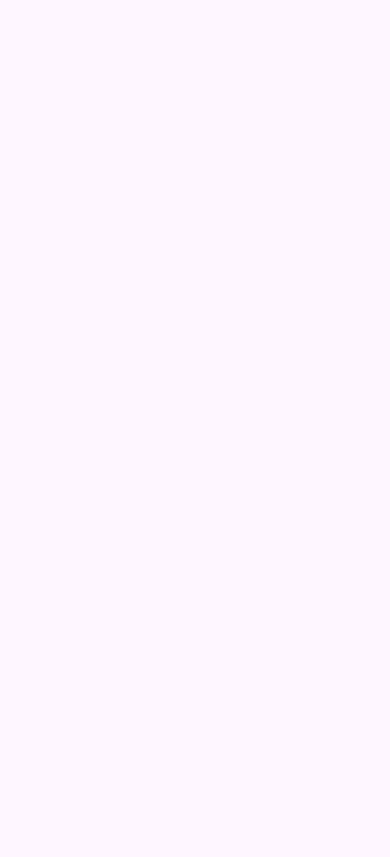
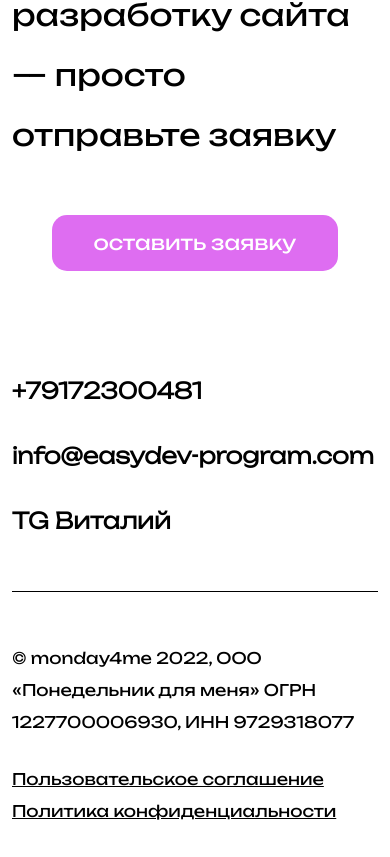
Before and after one commit to SvyatoSllav/EasyDevSite, a Vue app: page / in a window 390 px wide. Shown: the part 7286-8143 px from the top of the page. Before the commit the page ends 7065 px from the top, so only its background shows below. Built offline with nearby package versions, Linux system fonts and the light colour scheme.

Commit message:
Сделал адаптив для футера

```diff
--- a/src/App.vue
+++ b/src/App.vue
@@ -12,7 +12,7 @@
   <contact-us></contact-us>
   <the-portfolio></the-portfolio>
   <the-services></the-services>
-  <!-- <the-footer></the-footer> -->
+  <the-footer></the-footer>
 </template>
 
 <script>
@@ -24,7 +24,7 @@ import TheClients from "@/components/TheClients";
 import ContactUs from "@/components/ContactUs";
 import ThePortfolio from "@/components/ThePortfolio";
 import TheServices from "@/components/TheServices";
-// import TheFooter from "@/components/TheFooter";
+import TheFooter from "@/components/TheFooter";
 export default {
   data() {
     return {
@@ -40,7 +40,7 @@ export default {
     ContactUs,
     ThePortfolio,
     TheServices,
-    // TheFooter,
+    TheFooter,
   },
 };
 </script>
--- a/src/assets/styles/clients.css
+++ /dev/null
@@ -1,40 +0,0 @@
-.clients {
-    background-color: #fff;
-}
-
-.clients__tags-wrapper {
-    max-width: 1161px;
-    margin: 0 auto;
-}
-
-.client-tags {
-    padding-top: 165px;
-    margin-left: auto;
-    margin-bottom: 70px;
-    width: 252px;
-}
-
-.client-tags h3:nth-child(2) {
-    text-align: center;
-}
-
-.clients-banner-wrapper {
-    display: flex;
-    overflow: hidden;
-}
-
-.clients__banner {
-    animation: slide 5s linear infinite;
-    margin-left: 165px;
-}
-
-
-@keyframes slide {
-    0% {
-        transform: translate(0);
-    }
-
-    100% {
-        transform: translate(-1570px);
-    }
-}
--- a/src/components/TheClients.vue
+++ b/src/components/TheClients.vue
@@ -19,5 +19,43 @@ export default {};
 </script>
 
 <style scoped>
-@import "@/assets/styles/clients.css";
+.clients {
+  background-color: #fff;
+}
+
+.clients__tags-wrapper {
+  max-width: 1161px;
+  margin: 0 auto;
+}
+
+.client-tags {
+  padding-top: 165px;
+  margin-left: auto;
+  margin-bottom: 70px;
+  width: 252px;
+}
+
+.client-tags h3:nth-child(2) {
+  text-align: center;
+}
+
+.clients-banner-wrapper {
+  display: flex;
+  overflow: hidden;
+}
+
+.clients__banner {
+  animation: slide 5s linear infinite;
+  margin-left: 165px;
+}
+
+@keyframes slide {
+  0% {
+    transform: translate(0);
+  }
+
+  100% {
+    transform: translate(-1570px);
+  }
+}
 </style>
--- a/src/components/TheFooter.vue
+++ b/src/components/TheFooter.vue
@@ -9,16 +9,21 @@
         Хотите начать разработку сайта — просто отправьте заявку
       </h1>
       <contact-button></contact-button>
+      <div class="footer__contacts-wrapper">
         <div class="footer__contacts">
           <h3 class="footer__phone-contact">
             <a href="tel:+79172300481">+79172300481</a>
           </h3>
           <h3 class="footer__mail-contact">
-          <a href="mailto:info@easydev-program.com">info@easydev-program.com</a>
+            <a href="mailto:info@easydev-program.com"
+              >info@easydev-program.com</a
+            >
           </h3>
           <h3 class="footer__telegram-contact">
             <a href="https://t.me/EasyDevVi">TG Виталий</a>
           </h3>
+        </div>
+        <img src="../assets/img/footer_img.png" alt="" class="footer__image" />
       </div>
       <div class="footer__copyright">
         <div class="footer-copyright-text">
@@ -41,5 +46,129 @@ export default {};
 </script>
 
 <style scoped>
-@import "@/assets/styles/footer.css";
+.footer {
+  background-color: #fff;
+}
+
+.footer__wrapper {
+  max-width: 1161px;
+  padding-top: 66px;
+  margin: 0 auto;
+}
+
+.footer__tags {
+  width: 230px;
+  margin-left: 20px;
+}
+
+.footer__tags h3:last-child {
+  text-align: end;
+}
+
+.footer__title {
+  font-family: "Unbounded";
+  font-style: normal;
+  font-weight: 400;
+  font-size: var(--title-fz);
+  line-height: 60px;
+  margin: 50px 0;
+}
+
+.footer__contacts {
+  margin-top: 100px;
+  margin-bottom: 50px;
+  font-family: "Unbounded-Light";
+  font-weight: 100;
+  font-style: normal;
+  font-size: var(--sub_title-fz);
+  line-height: 56px;
+  display: grid;
+  grid-template-columns: repeat(3, 1fr);
+  column-gap: 80px;
+  white-space: nowrap;
+  padding-bottom: 25px;
+  border-bottom: 1px solid black;
+}
+
+.footer__image {
+  display: none;
+}
+
+.footer__copyright {
+  display: flex;
+  justify-content: space-between;
+}
+
+.footer-copyright-text {
+  font-family: "Unbounded";
+  font-style: normal;
+  font-weight: 400;
+  font-size: 16px;
+  line-height: 32px;
+  max-width: 502px;
+}
+
+.footer-copyright-links {
+  display: flex;
+  flex-direction: column;
+  font-family: "Unbounded";
+  font-style: normal;
+  font-weight: 400;
+  font-size: 16px;
+  line-height: 32px;
+  text-decoration-line: underline;
+}
+
+@media screen and (max-width: 1160px) {
+  .footer__wrapper {
+    padding: 30px 36px;
+  }
+  .footer__contacts {
+    display: flex;
+    flex-direction: column;
+  }
+  .footer__contacts h3 {
+    margin-bottom: 25px;
+  }
+  .footer__contacts-wrapper {
+    display: flex;
+  }
+  .footer__image {
+    max-width: 350px;
+    max-height: 232px;
+    align-self: center;
+    padding-left: 35px;
+    display: inline;
+  }
+}
+@media screen and (max-width: 1026px) {
+  .footer__contacts-wrapper {
+    display: block;
+  }
+  .footer__image {
+    display: none;
+  }
+  .footer__copyright {
+    flex-direction: column;
+  }
+  .footer-copyright-text {
+    margin-bottom: 25px;
+  }
+}
+
+@media screen and (max-width: 425px) {
+  .footer__wrapper {
+    padding: 30px 12px;
+  }
+  .footer__contacts {
+    font-size: 19px;
+    line-height: 40px;
+  }
+}
+
+@media screen and (max-width: 374px) {
+  .footer__contacts {
+    font-size: 16px;
+  }
+}
 </style>
```
Also changed, not shown: src/assets/styles/footer.css (deleted, +0 -72 lines), src/assets/img/footer_img.png (added). Lines whose indentation alone changed are shown as unchanged.
